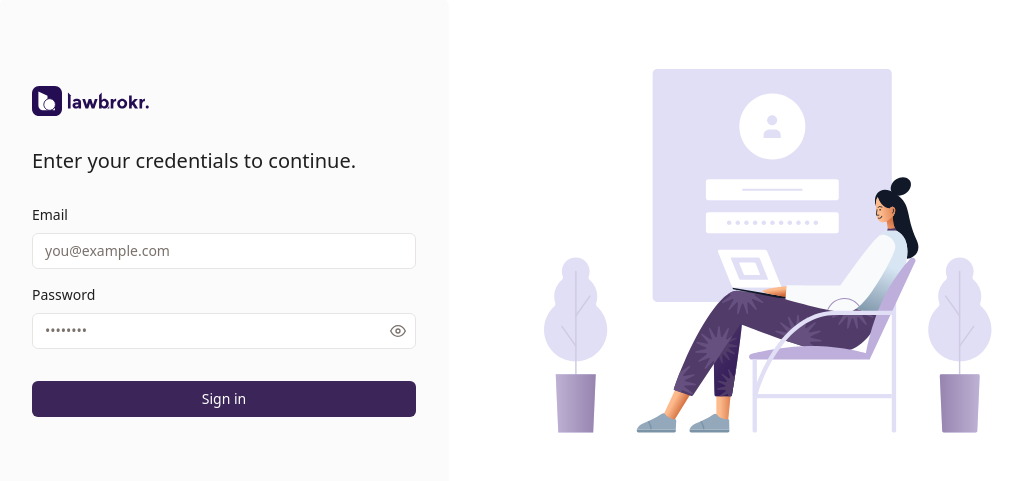
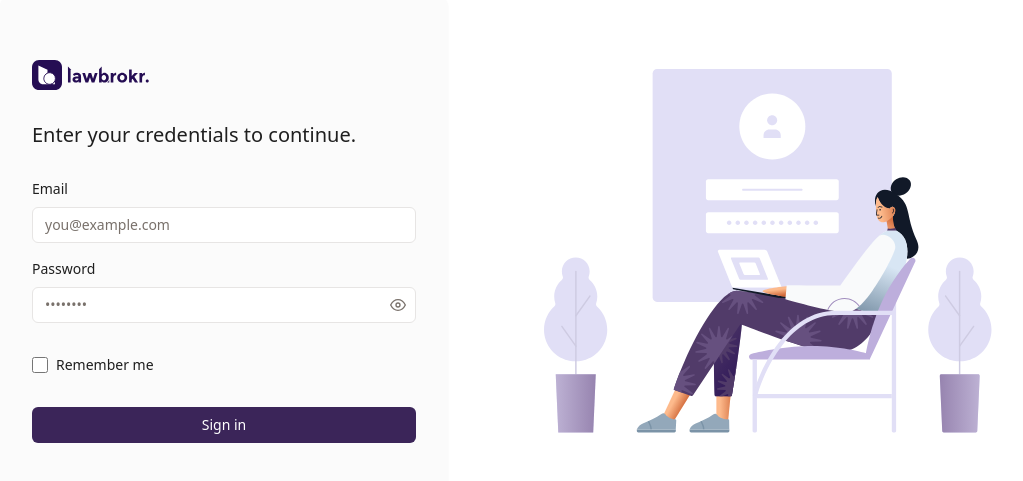
Before and after one commit to chris-lawbrokr/internal-dashboard, a Next.js app: page /login in a window 1280 px wide. Shown: the part 149-630 px from the top of the page, without its empty margins (144-1167 px from the left). Built offline with nearby package versions, Linux system fonts and the light colour scheme.

Commit message:
text input

```diff
--- a/app/login/page.tsx
+++ b/app/login/page.tsx
@@ -8,6 +8,7 @@ import {
   CardFooter,
 } from "@/components/ui/card";
 import { Input, PasswordInput } from "@/components/ui/input";
+import { Checkbox } from "@/components/ui/checkbox";
 
 export default function Login() {
   return (
@@ -40,6 +41,7 @@ export default function Login() {
               />
             </CardContent>
             <CardFooter>
+              <Checkbox id="remember" label="Remember me" />
               <Button className="w-full">Sign in</Button>
             </CardFooter>
           </CardCentered>
--- a/components/ui/card/Card.tsx
+++ b/components/ui/card/Card.tsx
@@ -83,6 +83,6 @@ export const CardFooter = React.forwardRef<
   HTMLDivElement,
   React.HTMLAttributes<HTMLDivElement>
 >(({ className, ...props }, ref) => (
-  <div ref={ref} className={cn("flex items-center", className)} {...props} />
+  <div ref={ref} className={cn("flex flex-col gap-8", className)} {...props} />
 ));
 CardFooter.displayName = "CardFooter";
--- /dev/null
+++ b/components/ui/checkbox/Checkbox.tsx
@@ -0,0 +1,39 @@
+"use client";
+
+import * as React from "react";
+
+function cn(...values: Array<string | undefined | null | false>): string {
+  return values.filter(Boolean).join(" ");
+}
+
+export interface CheckboxProps
+  extends Omit<React.InputHTMLAttributes<HTMLInputElement>, "type"> {
+  label?: string;
+}
+
+export const Checkbox = React.forwardRef<HTMLInputElement, CheckboxProps>(
+  ({ className, label, id, ...props }, ref) => {
+    return (
+      <div className="flex items-center gap-2">
+        <input
+          ref={ref}
+          id={id}
+          type="checkbox"
+          className={cn(
+            "h-4 w-4 shrink-0 rounded border border-input accent-primary",
+            "focus-visible:outline-none focus-visible:ring-2 focus-visible:ring-ring",
+            "disabled:cursor-not-allowed disabled:opacity-50",
+            className,
+          )}
+          {...props}
+        />
+        {label && (
+          <label htmlFor={id} className="text-sm select-none">
+            {label}
+          </label>
+        )}
+      </div>
+    );
+  },
+);
+Checkbox.displayName = "Checkbox";
--- /dev/null
+++ b/components/ui/checkbox/index.ts
@@ -0,0 +1 @@
+export * from "./Checkbox";
```
